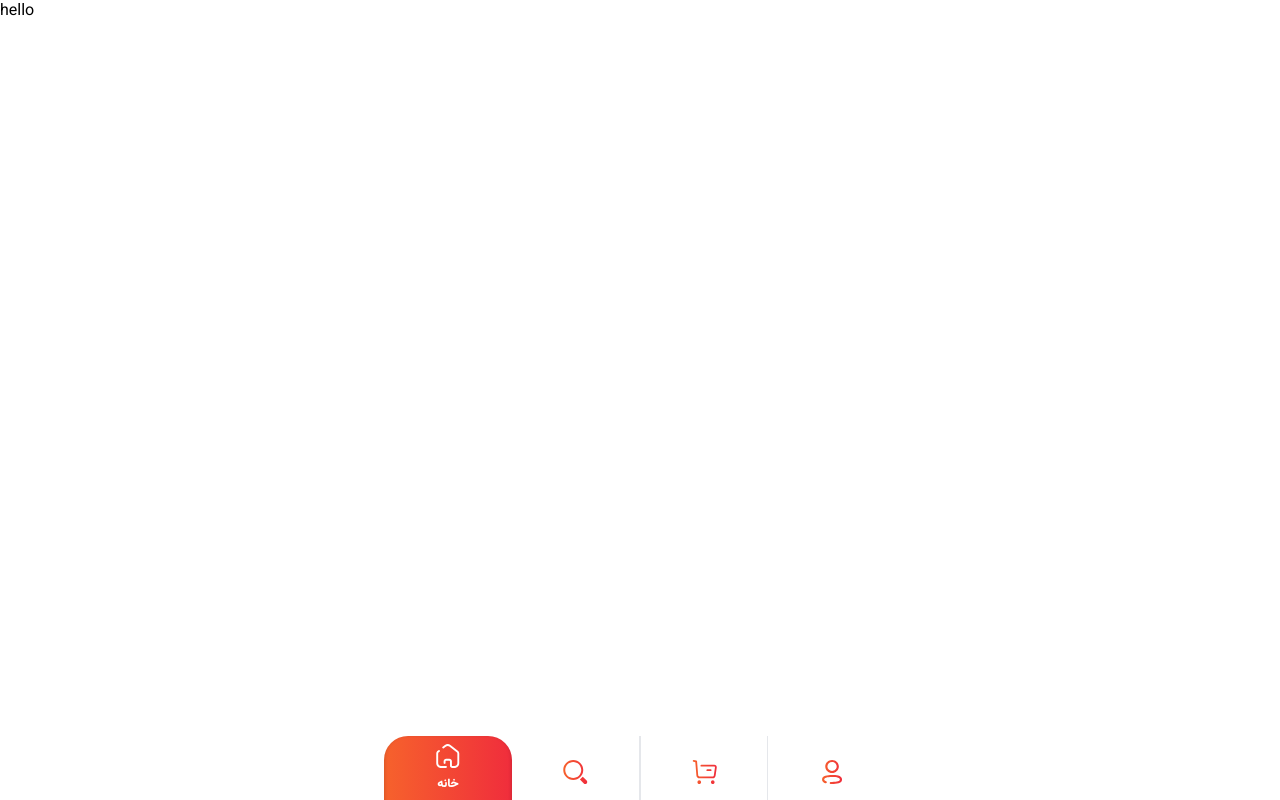
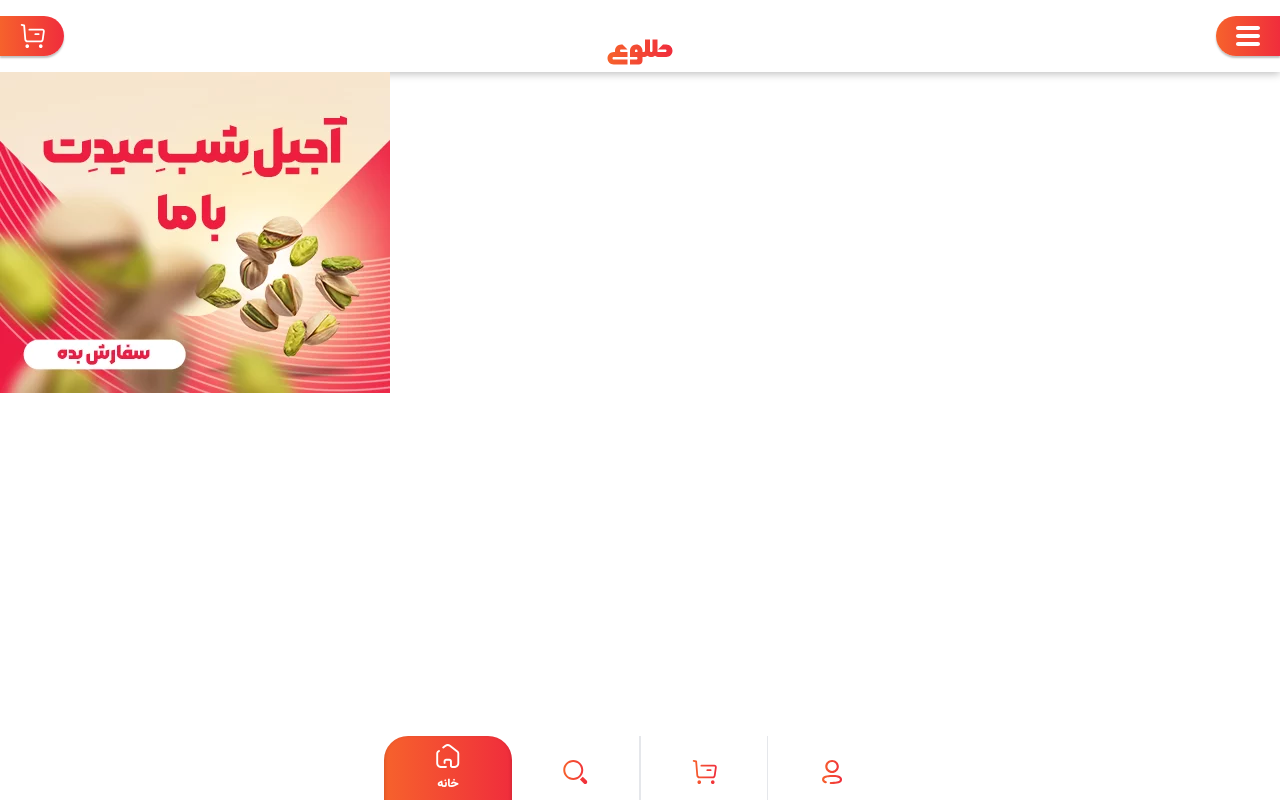
Before and after one commit to Mhdph/toloe-pakhsh, a Next.js app: page / in a window 1280 px wide. Built offline with nearby package versions, Linux system fonts and the light colour scheme.

Commit message:
add herosection

```diff
--- /dev/null
+++ b/components/HeroSection.tsx
@@ -0,0 +1,13 @@
+import Image from "next/image";
+import React from "react";
+import HeroImage from "@/assets/images/HeroPictureMobile.png";
+type HeroSectionProps = {};
+
+const HeroSection: React.FC<HeroSectionProps> = () => {
+  return (
+    <div>
+      <Image src={HeroImage} alt="ajil shab eyd picture" />
+    </div>
+  );
+};
+export default HeroSection;
--- a/pages/index.tsx
+++ b/pages/index.tsx
@@ -1,9 +1,16 @@
 import Image from "next/image";
 import { Inter } from "next/font/google";
 import Footer from "@/components/Footer";
+import Navbar from "@/components/Navbar";
+import HeroSection from "@/components/HeroSection";
 
 const inter = Inter({ subsets: ["latin"] });
 
 export default function Home() {
-  return <div>hello</div>;
+  return (
+    <main>
+      <Navbar />
+      <HeroSection />
+    </main>
+  );
 }
```
